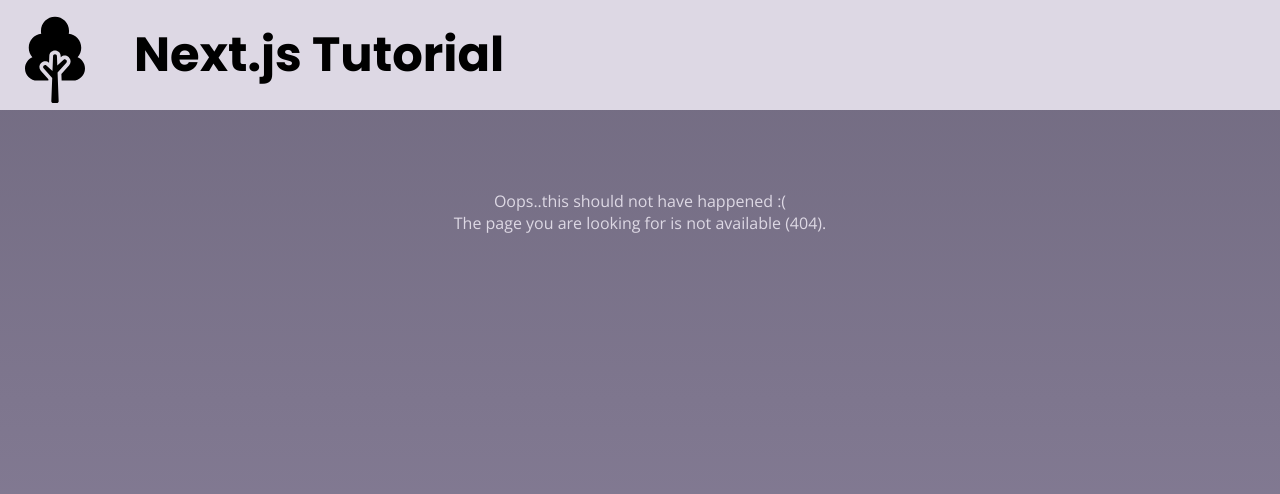
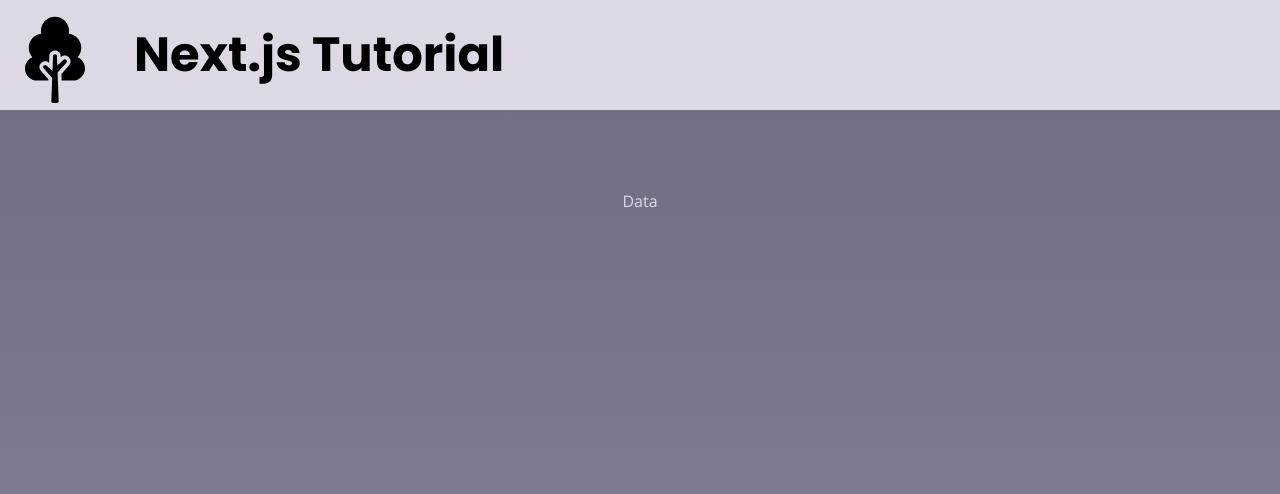
Before and after one commit to acoria/tutorial.nextjs, a Next.js app: page /loadingPage in a window 1280 px wide. Before the commit this address had no page. Shown: the top 494 px of the page. Built offline with nearby package versions, Linux system fonts and the light colour scheme.

Commit message:
Add loading page

```diff
--- /dev/null
+++ b/app/loadingPage/datasource.ts
@@ -0,0 +1,7 @@
+export const getData = (): Promise<string> => {
+  return new Promise((resolve) => {
+    setTimeout(() => {
+      resolve("Data");
+    }, 2000);
+  });
+};
--- /dev/null
+++ b/app/loadingPage/loading.tsx
@@ -0,0 +1,5 @@
+import styles from "./loading.module.css";
+
+export default function LoadingPage() {
+  return <main className={styles.loading}>Loading...</main>;
+}
--- /dev/null
+++ b/app/loadingPage/page.tsx
@@ -0,0 +1,6 @@
+import { getData } from "./datasource";
+
+export default async function PageWithLoadingData() {
+  const data = await getData();
+  return <main>{data}</main>;
+}
--- a/app/page.tsx
+++ b/app/page.tsx
@@ -24,6 +24,7 @@
         <Link href={"/notExist"}>A none-existing route</Link>
         <Link href={"/nestedRoute/nested"}>Nested route</Link>
         <Link href={"/dynamicRoute/dynamic-1"}>Dynamic route</Link>
+        <Link href={"/loadingPage"}>Loading page</Link>
       </div>
       <SomeComponent />
     </main>
```
Also changed, not shown: app/loadingPage/loading.module.css (added, +12 -0 lines).
